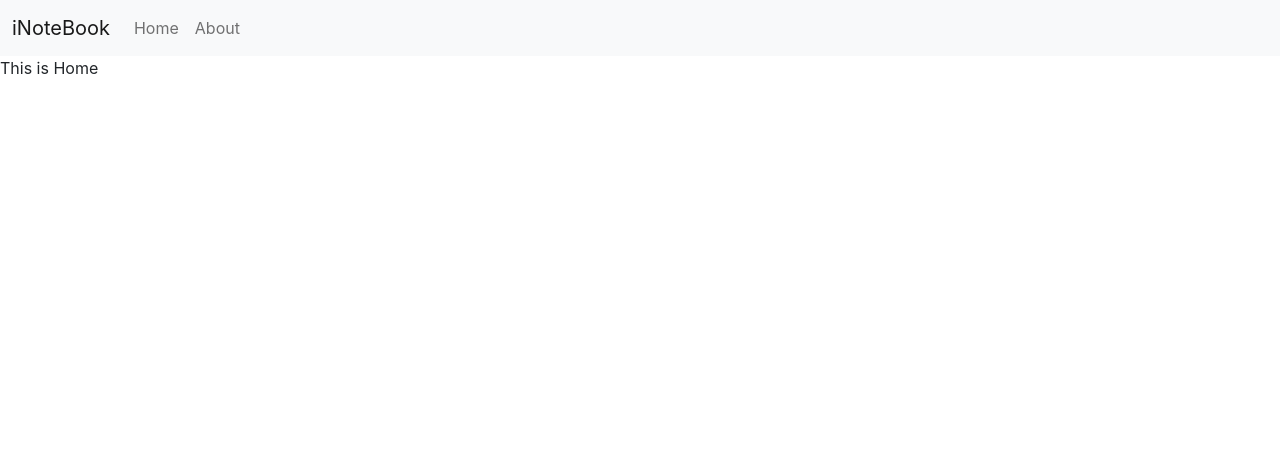
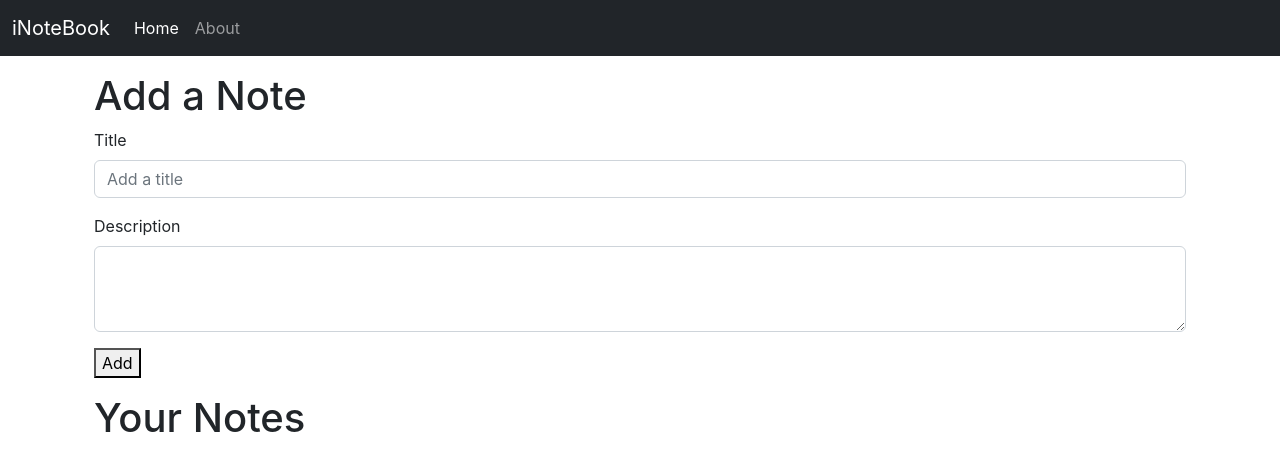
Before and after one commit to shrinivasmandhare7/inotebook, a React (Create React App) app: page / in a window 1280 px wide. Shown: the top 470 px of the page. Built offline with nearby package versions, Linux system fonts and the light colour scheme.

Commit message:
Added Form in Home.js and Context Api template

```diff
--- a/src/App.js
+++ b/src/App.js
@@ -3,16 +3,21 @@ import { BrowserRouter as Router, Routes, Route } from "react-router-dom";
 import Navbar from './components/Navbar';
 import Home from './components/Home';
 import About from './components/About';
+import NoteState from './context/notes/NoteState';
 function App() {
   return (
     <>
+      <NoteState>
         <Router>
           <Navbar />
+          <div className="container">
             <Routes>
               <Route path="/" element={<Home />} />
               <Route path="/About" element={<About />} />
             </Routes>
+          </div>
         </Router>
+      </NoteState>
     </>
   );
 }
--- a/src/components/Home.js
+++ b/src/components/Home.js
@@ -2,7 +2,25 @@ import React from 'react'
 
 export const Home = () => {
     return (
-        <div>This is Home</div>
+        <div>
+            <div className="container my-3">
+                <h1>Add a Note</h1>
+                <form action="">
+                    <div class="mb-3">
+                        <label for="exampleFormControlInput1" class="form-label">Title</label>
+                        <input type="email" class="form-control" id="exampleFormControlInput1" placeholder="Add a title" />
+                    </div>
+                    <div class="mb-3">
+                        <label for="exampleFormControlTextarea1" class="form-label">Description</label>
+                        <textarea class="form-control" id="exampleFormControlTextarea1" rows="3"></textarea>
+                    </div>
+                    <button>Add</button>
+                </form>
+            </div>
+            <div className="container my-3">
+                <h1>Your Notes</h1>
+            </div>
+        </div >
     )
 }
 export default Home
--- a/src/components/Navbar.js
+++ b/src/components/Navbar.js
@@ -1,9 +1,15 @@
-import React from 'react'
+import React, { useEffect } from 'react'
 import { Link } from "react-router-dom";
+import { useLocation } from 'react-router-dom';
 
-export const Navbar = () => {
+
+const Navbar = () => {
+    let location = useLocation();
+    useEffect(() => {
+        console.log(location.pathname)
+    }, [location]);
     return (
-        <><nav className="navbar navbar-expand-lg bg-light">
+        <><nav className="navbar navbar-expand-lg bg-dark navbar-dark">
             <div className="container-fluid">
                 <Link className="navbar-brand" to="/Home">iNoteBook</Link>
                 <button className="navbar-toggler" type="button" data-bs-toggle="collapse" data-bs-target="#navbarSupportedContent" aria-controls="navbarSupportedContent" aria-expanded="false" aria-label="Toggle navigation">
@@ -12,10 +18,10 @@ export const Navbar = () => {
                 <div className="collapse navbar-collapse" id="navbarSupportedContent">
                     <ul className="navbar-nav me-auto mb-2 mb-lg-0">
                         <li className="nav-item">
-                            <Link className="nav-link" aria-current="page" to="/">Home</Link>
+                            <Link className={`nav-link ${location.pathname === "/" ? "active" : ""}`} aria-current="page" to="/">Home</Link>
                         </li>
                         <li className="nav-item">
-                            <Link className="nav-link" to="/About">About</Link>
+                            <Link className={`nav-link ${location.pathname === "/about" ? "active" : ""}`} to="/About">About</Link>
                         </li>
                     </ul>
                 </div>
--- /dev/null
+++ b/src/context/notes/NoteContext.js
@@ -0,0 +1,5 @@
+import { createContext } from "react";
+
+const NoteContext = createContext();
+
+export default NoteContext;
--- /dev/null
+++ b/src/context/notes/NoteState.js
@@ -0,0 +1,10 @@
+import NoteContext from "./NoteContext";
+// import { useState } from "react";
+const NoteState = (props) => {
+    return (
+        <NoteContext.Provider value={{}}>
+            {props.children}
+        </NoteContext.Provider>
+    )
+}
+export default NoteState;
```
Also changed, not shown: src/components/About.js (+5 -2 lines). Lines whose indentation alone changed are shown as unchanged.
